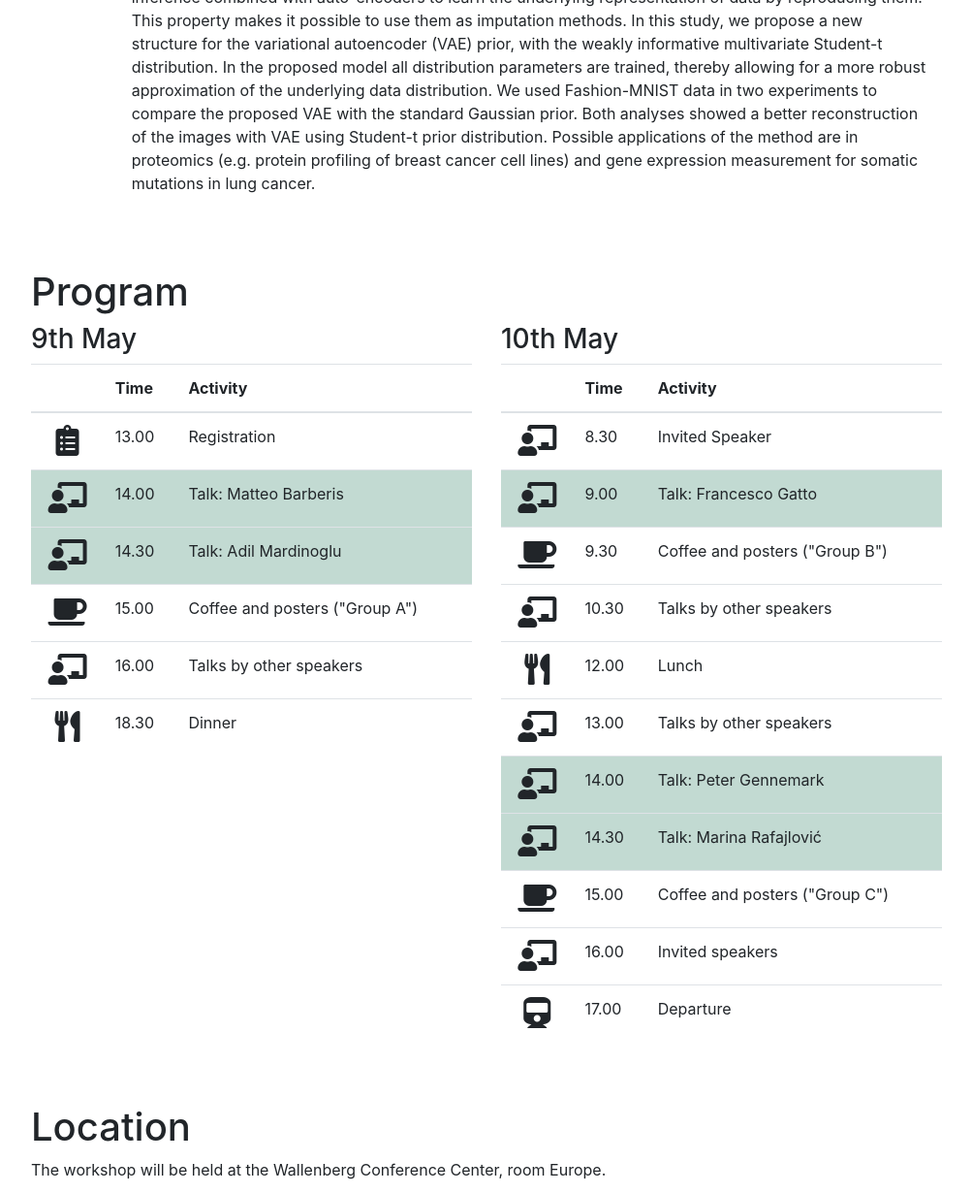
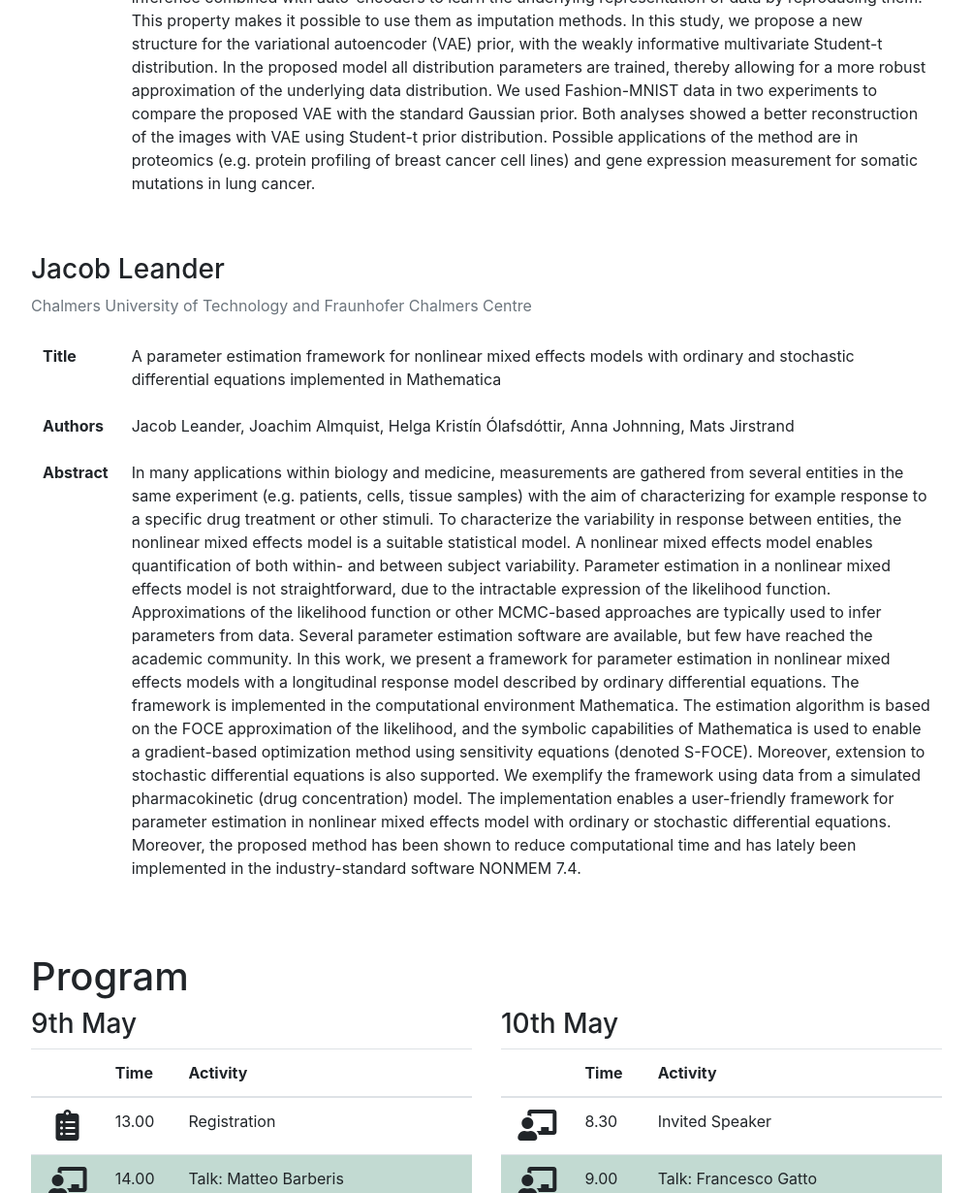
Before and after one commit to mbmworkshop/mbm, a Jekyll site: the page built from index.html, in a window 1280 px wide and 1400 px high, scrolled down 10729 px, cut to the strip 0-1230 px from the top of the window. Shown: the whole strip at 97% size, without its empty margins (138-1141 px from the left). Built offline with Jekyll 4.4.1, drawn with Linux system fonts in a browser that asks for light colours; nearby versions of some CDN libraries.

Commit message:
Added speaker

```diff
--- a/_includes/speakers.html
+++ b/_includes/speakers.html
@@ -547,5 +547,41 @@
         </table>
       </div>
     </div>
+    <div class="row py-3">
+      <div class="col">
+        <h3>Jacob Leander</h3>
+        <p class="text-muted">
+          Chalmers University of Technology and Fraunhofer Chalmers Centre
+        </p>
+        <table class="table">
+          <tbody>
+            <tr>
+              <th scape="row" style="border: none;">Title</th>
+              <td style="border: none;">
+                A parameter estimation framework for nonlinear mixed effects models with ordinary and stochastic differential equations implemented in Mathematica
+              </td>
+            </tr>
+            <tr>
+              <th scape="row" style="border: none;">Authors</th>
+              <td style="border: none;">
+                Jacob Leander, Joachim Almquist, Helga Kristín Ólafsdóttir, Anna Johnning, Mats Jirstrand
+              </td>
+            </tr>
+            <tr>
+              <th scape="row" style="border: none;">Abstract</th>
+              <td style="border: none;">
+                In many applications within biology and medicine, measurements are gathered from several entities in the same experiment (e.g. patients, cells, tissue samples) with the aim of characterizing for example response to a specific drug treatment or other stimuli. To characterize the variability in response between entities, the nonlinear mixed effects model is a suitable statistical model. A nonlinear mixed effects model enables quantification of both within- and between subject variability.
+
+                Parameter estimation in a nonlinear mixed effects model is not straightforward, due to the intractable expression of the likelihood function. Approximations of the likelihood function or other MCMC-based approaches are typically used to infer parameters from data. Several parameter estimation software are available, but few have reached the academic community.
+
+                In this work, we present a framework for parameter estimation in nonlinear mixed effects models with a longitudinal response model described by ordinary differential equations. The framework is implemented in the computational environment Mathematica. The estimation algorithm is based on the FOCE approximation of the likelihood, and the symbolic capabilities of Mathematica is used to enable a gradient-based optimization method using sensitivity equations (denoted S-FOCE). Moreover, extension to stochastic differential equations is also supported.
+
+                We exemplify the framework using data from a simulated pharmacokinetic (drug concentration) model. The implementation enables a user-friendly framework for parameter estimation in nonlinear mixed effects model with ordinary or stochastic differential equations.  Moreover, the proposed method has been shown to reduce computational time and has lately been implemented in the industry-standard software NONMEM 7.4.
+              </td>
+            </tr>
+          </tbody>
+        </table>
+      </div>
+    </div>
   </div>
 </div>
```
